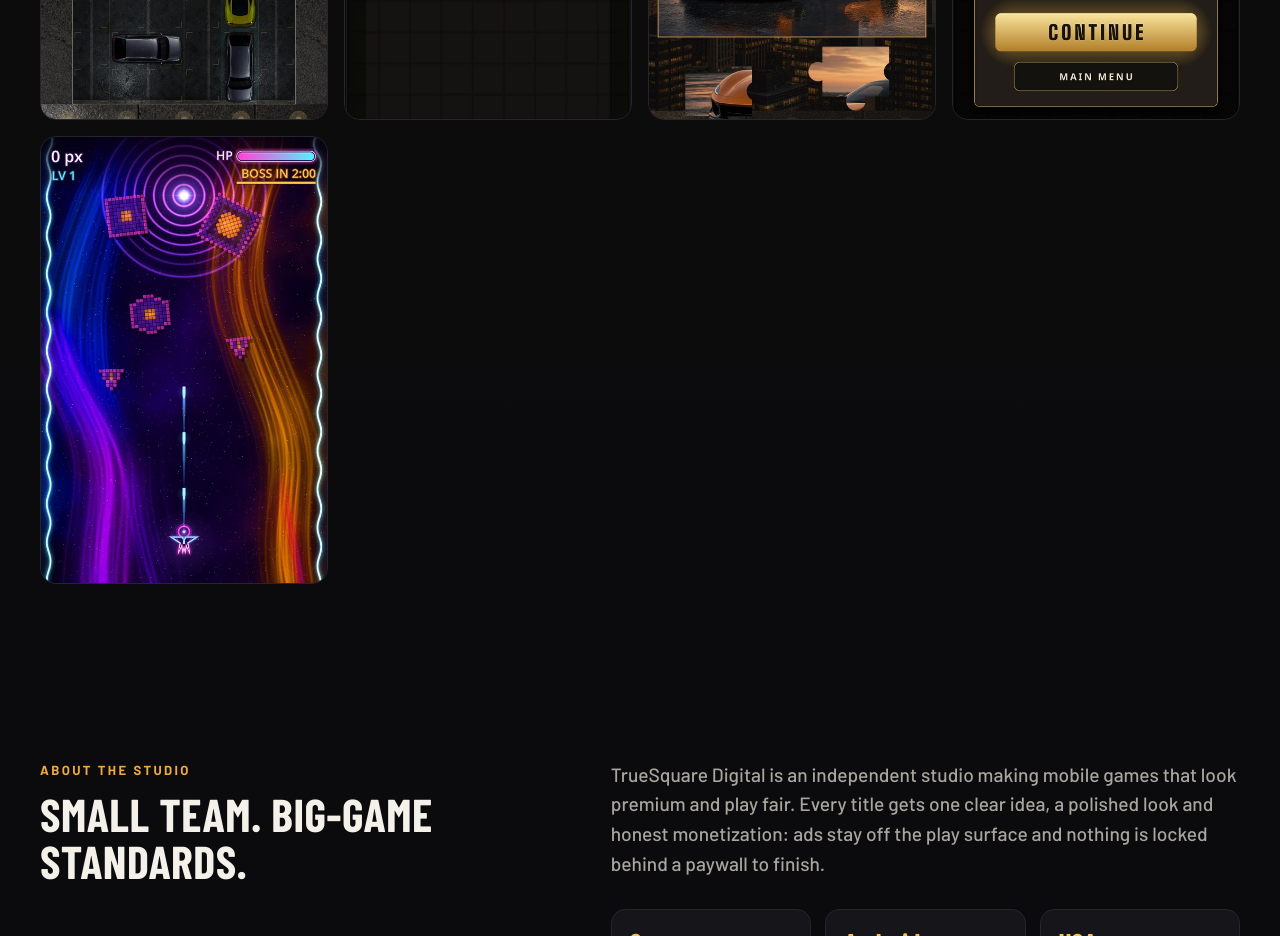
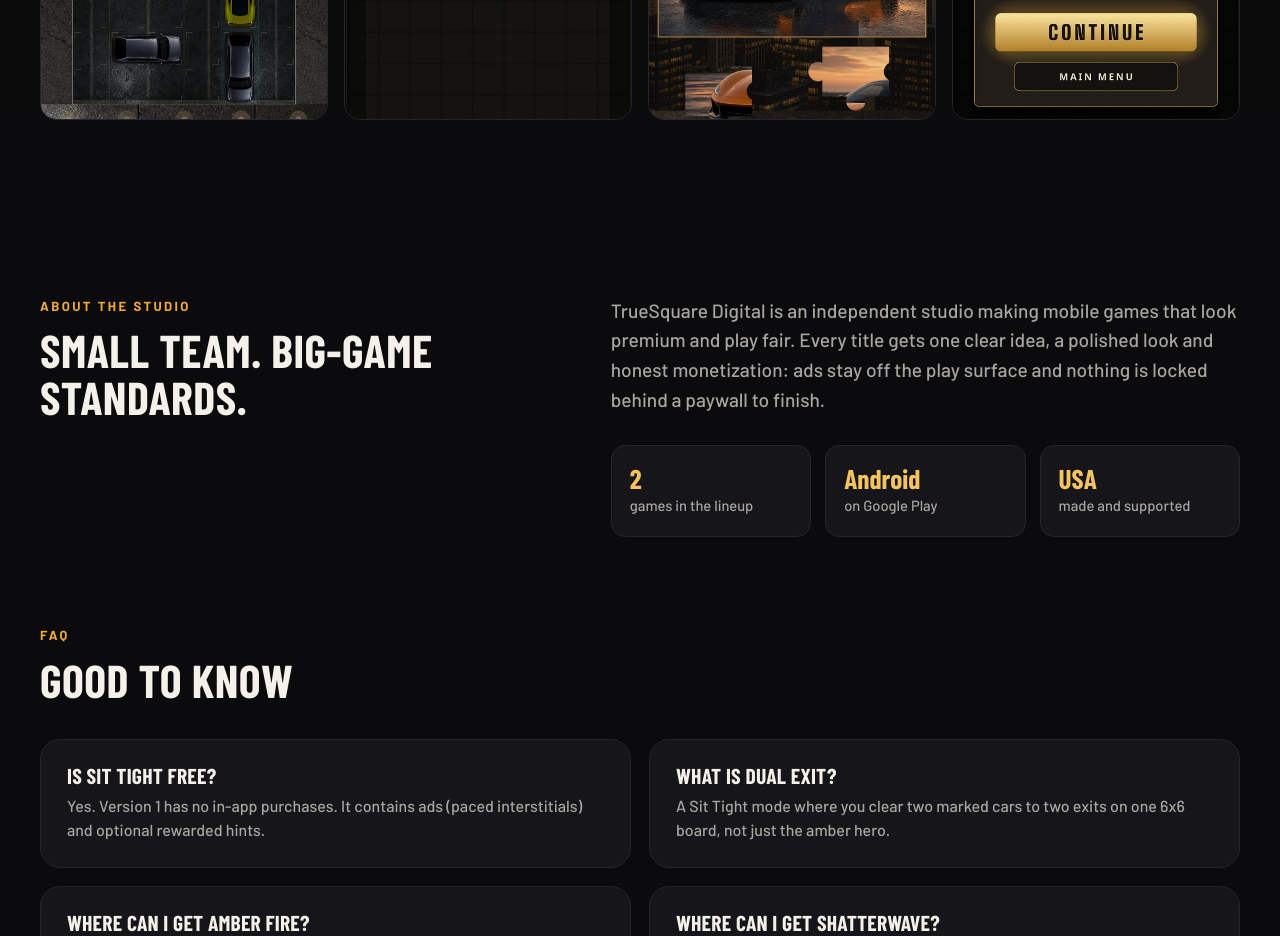
Before and after one commit to TSQMain/truesquare-site, a plain HTML site: page index.html in a window 1280 px wide. Shown: the part 2040-2976 px from the top of the page. Drawn offline with nearby package versions, Linux system fonts and the light colour scheme; a web font is replaced by a local one.

Commit message:
Home: keep screenshot strip at four tiles
Co-Authored-By: Claude Sonnet 5.5 <noreply@anthropic.com>
Claude-Session: https://claude.ai/code/session_01Up5QH4HUtNSPMCHpJD9DS6

```diff
--- a/index.html
+++ b/index.html
@@ -114,7 +114,6 @@
         <img src="/assets/amber-carpet.jpg" alt="Amber Fire in-game board">
         <img src="/assets/sittight-shot-jigsaw.jpg" alt="Sit Tight Daily Jigsaw screen">
         <img src="/assets/amber-clear.jpg" alt="Amber Fire level clear screen">
-        <img src="/assets/shatterwave-shot-waves.jpg" alt="Shatterwave gameplay with pixel shapes between glowing waveform walls">
       </div>
     </div>
   </section>
```
